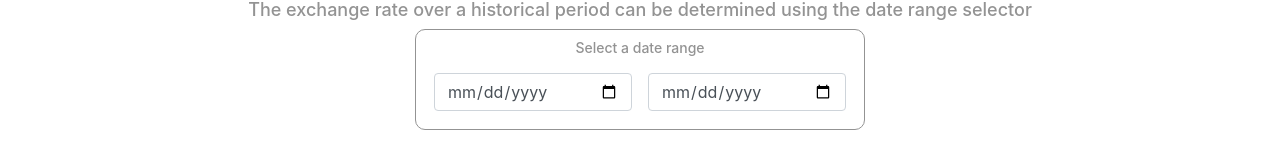
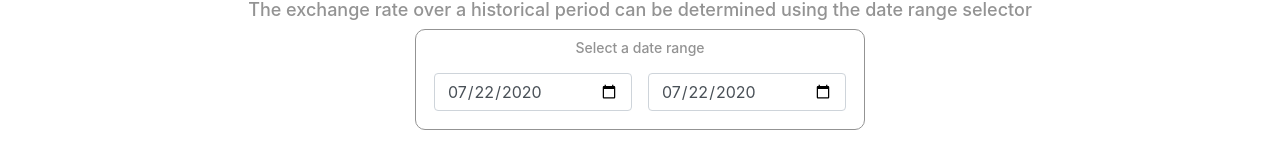
Before and after one commit to DamiCode18/canary, a React (Create React App) app: page / in a window 1280 px wide. Shown: the part 797-949 px from the top of the page. Built offline with nearby package versions, Linux system fonts and the light colour scheme; no server answers.

Commit message:
new changes done

```diff
--- a/src/Components/RateHistory.js
+++ b/src/Components/RateHistory.js
@@ -21,14 +21,14 @@ function formatDate(date) {
 class RateHistory extends React.Component {
     state = {
         xchangeData: null,
-        start_date: null,
-        end_date: null
+        start_date: formatDate(Date.now()),
+        end_date: formatDate(Date.now())
     }
     onChange=(e)=>{
         this.setState({
             [e.target.name]: e.target.value
         })
-        this.date_range()
+        this.date_range(this.state.start_date, this.state.end_date)
     }
     componentDidMount() {
         axios.get('https://fxrate.staging-cpg.online/api/v1/fx?limit=5')
@@ -45,8 +45,8 @@ class RateHistory extends React.Component {
         return new Date(date)
     }
 
-    date_range=()=>{
-        axios.get(`https://fxrate.staging-cpg.online/api/v1/fx/all?limit=5&start_date=${this.state.start_date}&end_date=${this.state.end_date}`)
+    date_range=(x,y)=>{
+        axios.get(`https://fxrate.staging-cpg.online/api/v1/fx/all?limit=5&start_date=${x}&end_date=${y}`)
         .then(res => {
             const data = res.data.data
             this.setState({
@@ -56,7 +56,7 @@ class RateHistory extends React.Component {
         .catch(err => console.log(err))
     }
     render() {
-        const { xchangeData } = this.state
+        const { xchangeData, start_date, end_date } = this.state
         return (
             <div className="mt-4 container">
                 <h1 className="h1-fnt">Exchange Rate History</h1>
@@ -64,8 +64,8 @@ class RateHistory extends React.Component {
                 <form className="m-auto" style={{ border: '1px solid #939393', maxWidth: '450px', padding: '10px', borderRadius: '10px' }}>
                     <h6 style={{ fontSize: '14px', color: '#939393' }}>Select a date range</h6>
                     <div style={{display: 'flex'}}>
-                    <input className="m-2 form-control" type="date" name="start_date" value={this.state.start_date} onChange={this.onChange} placeholder="2020-08-08"/>
-                    <input className="m-2 form-control" type="date" name="end_date" value={this.state.end_date} onChange={this.onChange} placeholder="2020-08-19"/>
+                    <input className="m-2 form-control" type="date" name="start_date" value={start_date} onChange={this.onChange} placeholder="2020-08-08"/>
+                    <input className="m-2 form-control" type="date" name="end_date" value={end_date} onChange={this.onChange} placeholder="2020-08-19"/>
                     </div>
                 </form>
                 <table class="table mt-4">
```
